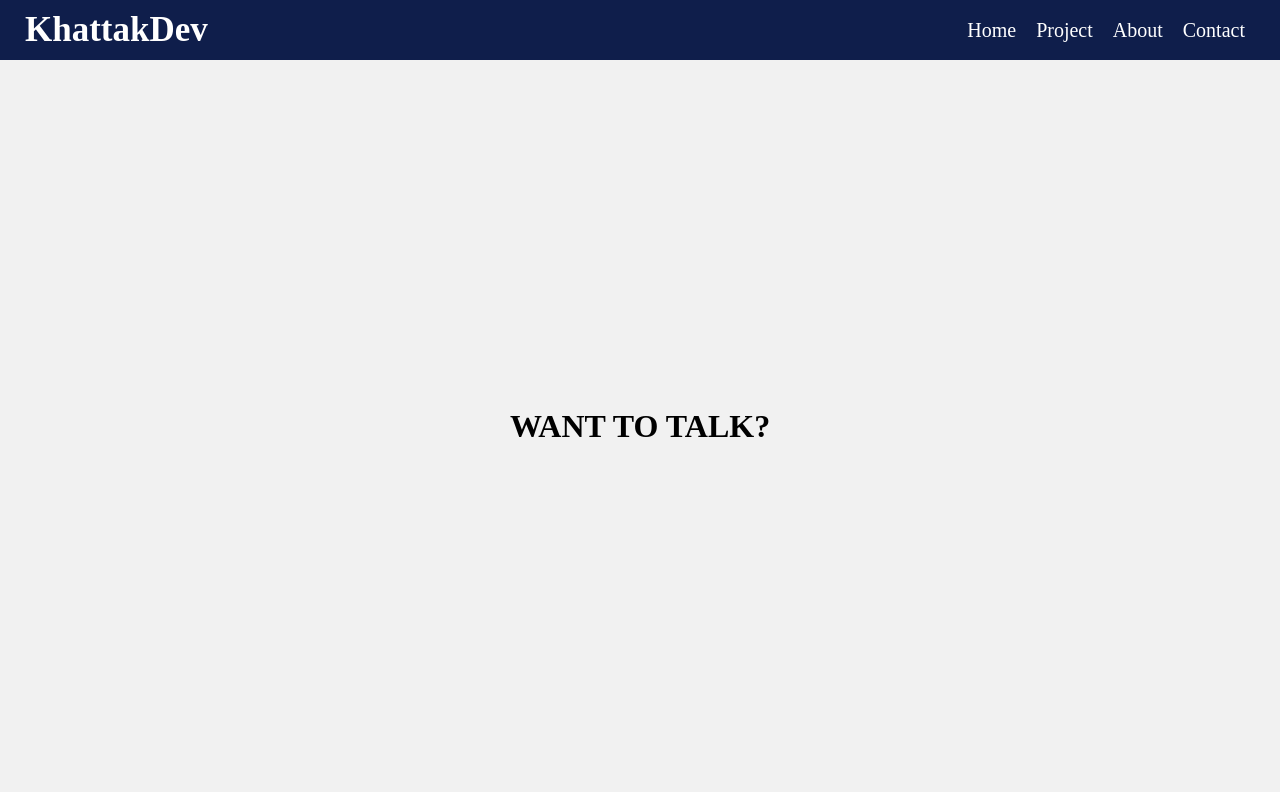
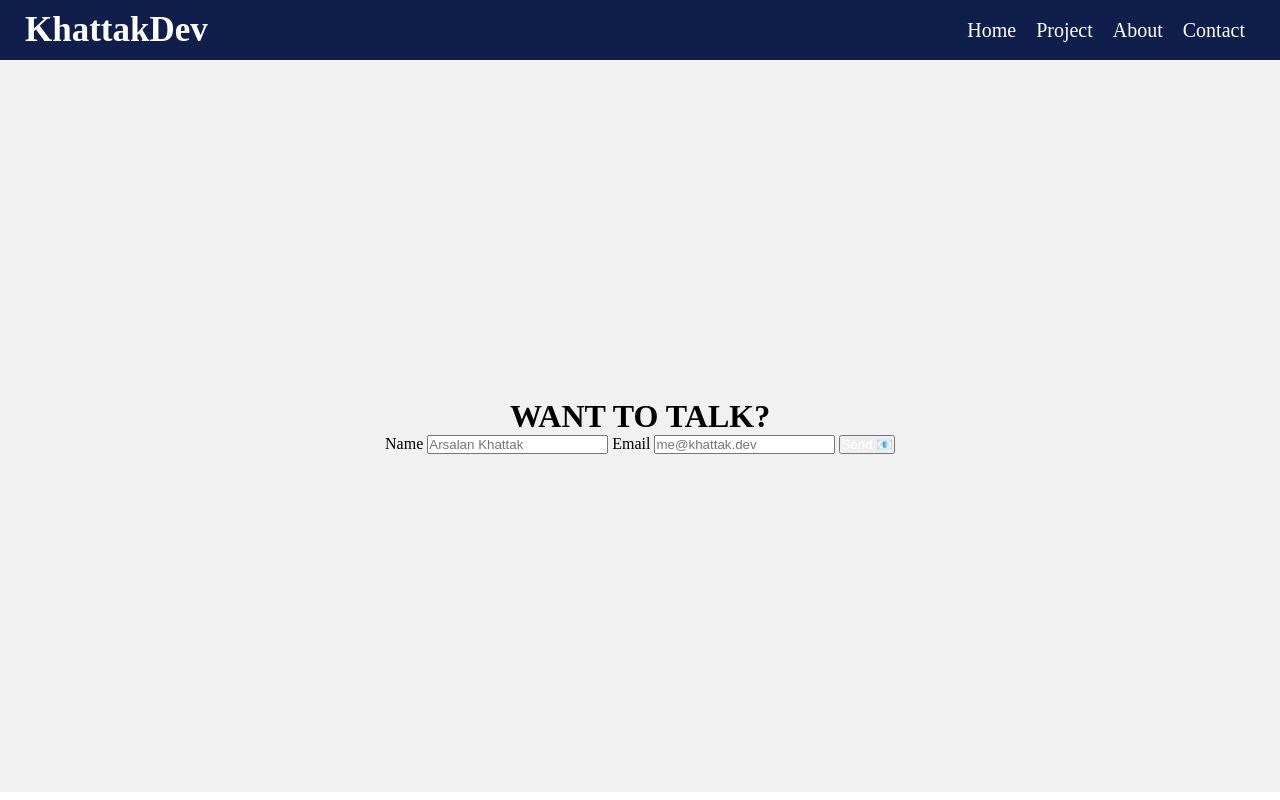
Before and after one commit to Jadujobs/portfolio, a plain HTML site: page contact.html in a window 1280 px wide. Drawn offline with Linux system fonts and the light colour scheme.

Commit message:
checkpoint: contact form

```diff
--- a/contact.html
+++ b/contact.html
@@ -18,6 +18,25 @@
 
     <header>
       <h1>Want to talk?</h1>
+
+      <form>
+        <label for="name">Name</label>
+        <input
+          id="name"
+          name="name"
+          type="text"
+          placeholder="Arsalan Khattak"
+        />
+        <label for="email">Email</label>
+        <input
+          id="email"
+          name="email"
+          type="email"
+          placeholder="me@khattak.dev"
+        />
+
+        <button><a href="https://google.com">Send 📧</a></button>
+      </form>
     </header>
 
     <h1></h1>
--- a/styles/contact.css
+++ b/styles/contact.css
@@ -2,6 +2,7 @@ header {
   background-color: #f1f1f1;
   height: 91.5vh;
   display: flex;
+  flex-direction: column;
   justify-content: center;
   align-items: center;
   position: relative;
```
